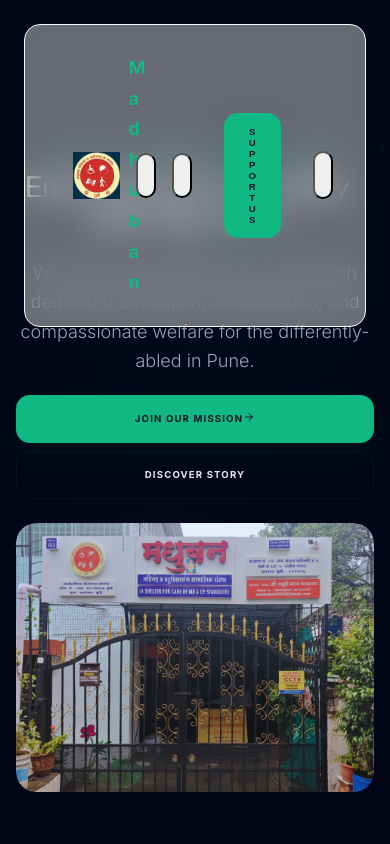
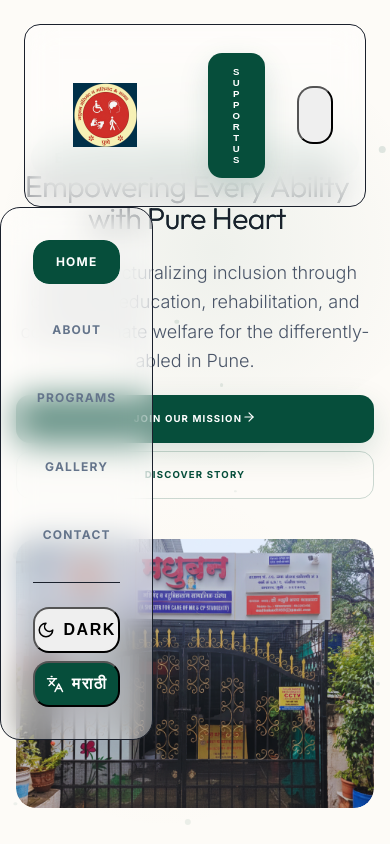
Before and after one commit to Dip-2007/cep-madhuban, a React (Vite) app: page / in a window 390 px wide. Both pictures are taken after a click on the button "Open menu". Shown: the top 844 px of the page. Built offline with nearby package versions, Linux system fonts and the light colour scheme.

Commit message:
feat: implement core website pages and components with responsive layout and motion animations

```diff
--- a/src/components/Header.jsx
+++ b/src/components/Header.jsx
@@ -64,7 +64,7 @@
             />
             <motion.span
                style={{ scale: logoScale }}
-               className="text-primary font-bold text-xl tracking-widest ml-1"
+               className="text-primary font-bold text-xl tracking-widest ml-1 hidden sm:block"
             >
                {t('nav.madhuban')}
             </motion.span>
@@ -129,31 +129,19 @@
             </NavLink>
           </div>
           {/* Mobile Menu Toggle */}
-          <div className="flex items-center gap-3 sm:gap-4 lg:hidden">
-            <button
-              onClick={() => setIsDark(!isDark)}
-              className="p-2 text-slate-600 bg-black/5 rounded-full"
-            >
-              {isDark ? <Sun size={16} /> : <Moon size={16} />}
-            </button>
-            <button
-              onClick={toggleLanguage}
-              className="flex items-center p-2 text-white bg-gradient-to-r from-primary to-primary-light rounded-full shadow-md"
-            >
-              <Languages size={16} />
-            </button>
+          <div className="flex items-center gap-2 sm:gap-4 lg:hidden">
             <NavLink to="/donate">
               <motion.button
                 whileHover={{ scale: 1.05 }}
                 whileTap={{ scale: 0.95 }}
-                className="btn btn-primary text-[10px] px-4 py-2"
+                className="btn btn-primary text-[10px] px-4 py-2 leading-none"
               >
                 {t('nav.support')}
               </motion.button>
             </NavLink>
             <button
               onClick={() => setIsOpen(!isOpen)}
-              className="p-2 rounded-xl hover:bg-white/20 transition-colors"
+              className="p-1 sm:p-2 rounded-xl transition-colors"
               aria-label={isOpen ? "Close menu" : "Open menu"}
             >
               <motion.div
@@ -161,7 +149,7 @@
                 animate={{ rotate: isOpen ? 90 : 0 }}
                 transition={{ duration: 0.2 }}
               >
-                {isOpen ? <X size={24} className="text-primary" /> : <Menu size={24} className="text-primary" />}
+                {isOpen ? <X size={26} strokeWidth={2.5} className="text-primary" /> : <Menu size={26} strokeWidth={2.5} className="text-primary" />}
               </motion.div>
             </button>
           </div>
@@ -199,14 +187,24 @@
                 </Link>
               );
             })}
-            <div className="border-t border-primary/20 my-2"></div>
-            <NavLink
-              to="/donate"
-              onClick={() => setIsOpen(false)}
-              className="w-full"
-            >
-              <button className="btn btn-primary w-full py-3 sm:py-4 text-[10px] sm:text-xs uppercase tracking-widest">{t('nav.support')}</button>
-            </NavLink>
+            <div className="border-t border-primary/10 my-2"></div>
+
+            <div className="grid grid-cols-2 gap-3 mt-2">
+              <button
+                onClick={() => setIsDark(!isDark)}
+                className={`flex items-center justify-center gap-2 py-3 rounded-xl transition-colors ${isDark ? 'bg-white/10 text-white' : 'bg-black/5 text-slate-700'}`}
+              >
+                {isDark ? <Sun size={18} /> : <Moon size={18} />}
+                <span className="text-[10px] font-bold uppercase tracking-widest">{isDark ? 'Light' : 'Dark'}</span>
+              </button>
+              <button
+                onClick={toggleLanguage}
+                className="flex items-center justify-center gap-2 py-3 bg-primary text-white rounded-xl shadow-md"
+              >
+                <Languages size={18} />
+                <span className="text-[10px] font-bold uppercase tracking-widest">{language === 'en' ? 'मराठी' : 'ENG'}</span>
+              </button>
+            </div>
           </motion.div>
         )}
       </AnimatePresence>
--- a/src/index.css
+++ b/src/index.css
@@ -63,6 +63,25 @@
   transition: all 0.3s ease;
 }
 
+/* Responsive Display Utilities */
+.hidden { display: none !important; }
+.block { display: block !important; }
+
+@media (min-width: 640px) {
+  .sm\:hidden { display: none !important; }
+  .sm\:block { display: block !important; }
+}
+
+@media (min-width: 768px) {
+  .md\:hidden { display: none !important; }
+  .md\:block { display: block !important; }
+}
+
+@media (min-width: 1024px) {
+  .lg\:hidden { display: none !important; }
+  .lg\:block { display: block !important; }
+}
+
 h1,
 h2,
 h3,
@@ -81,6 +100,12 @@
   padding: 0 2rem;
 }
 
+@media (max-width: 640px) {
+  .container {
+    padding: 0 1.25rem;
+  }
+}
+
 /* Premium Components */
 .glass {
   background: var(--glass);
@@ -91,6 +116,18 @@
 
 .section-padding {
   padding: 8rem 0;
+}
+
+@media (max-width: 768px) {
+  .section-padding {
+    padding: 5rem 0;
+  }
+}
+
+@media (max-width: 480px) {
+  .section-padding {
+    padding: 3.5rem 0;
+  }
 }
 
 /* The "Best" Buttons */
@@ -564,6 +601,18 @@
   font-size: 4.5rem;
 }
 
+@media (max-width: 768px) {
+  .text-7xl { font-size: 3.5rem; }
+  .text-5xl { font-size: 2.5rem; }
+  .text-4xl { font-size: 2rem; }
+}
+
+@media (max-width: 480px) {
+  .text-7xl { font-size: 2.5rem; }
+  .text-5xl { font-size: 2rem; }
+  .text-4xl { font-size: 1.75rem; }
+}
+
 .md\:text-2xl {
   font-size: 1.5rem;
 }
--- a/src/pages/About.jsx
+++ b/src/pages/About.jsx
@@ -11,14 +11,14 @@
   };
 
   return (
-    <div className="about-v2 pt-40 pb-32">
+    <div className="about-v2 pt-24 sm:pt-32 lg:pt-40 pb-16 sm:pb-24 lg:pb-32">
       <div className="container">
         {/* Header Section */}
         <motion.div
           initial="hidden"
           whileInView="visible"
           viewport={{ once: true }}
-          className="max-w-4xl mb-16 sm:mb-24 md:mb-32"
+          className="max-w-4xl mb-12 sm:mb-24 md:mb-32"
         >
           <motion.span variants={fadeInUp} className="text-[10px] font-bold tracking-[0.4em] uppercase text-primary mb-6 sm:mb-10 block">{t('about.header.badge')}</motion.span>
           <motion.h1 variants={fadeInUp} className="text-2xl sm:text-4xl md:text-6xl lg:text-7xl font-light text-text leading-tight mb-6 sm:mb-12">
@@ -31,7 +31,7 @@
         </motion.div>
 
         {/* Narrative Section */}
-        <div className="grid grid-cols-1 md:grid-cols-12 gap-10 sm:gap-16 md:gap-24 items-start mb-24 md:mb-40">
+        <div className="grid grid-cols-1 md:grid-cols-12 gap-12 sm:gap-16 md:gap-24 items-start mb-20 sm:mb-24 md:mb-40">
           <motion.div
             initial={{ opacity: 0, x: -30 }}
             whileInView={{ opacity: 1, x: 0 }}
@@ -99,8 +99,8 @@
         >
           <div className="absolute top-0 right-0 w-64 h-64 bg-white/5 rounded-full -translate-y-1/2 translate-x-1/2"></div>
           <div className="relative z-10">
-            <h2 className="text-4xl md:text-5xl font-light mb-10 leading-tight">{t('about.vision.titlePart1')} <span className="italic">{t('about.vision.titlePart2')}</span></h2>
-            <p className="text-xl md:text-3xl font-light italic leading-relaxed max-w-4xl mx-auto opacity-80">
+            <h2 className="text-3xl sm:text-4xl md:text-5xl font-light mb-6 sm:mb-10 leading-tight">{t('about.vision.titlePart1')} <span className="italic">{t('about.vision.titlePart2')}</span></h2>
+            <p className="text-lg sm:text-xl md:text-3xl font-light italic leading-relaxed max-w-4xl mx-auto opacity-80">
               {t('about.vision.desc')}
             </p>
           </div>
--- a/src/pages/Contact.jsx
+++ b/src/pages/Contact.jsx
@@ -84,9 +84,9 @@
   };
 
   return (
-    <div className="contact-v2 pt-40 pb-32">
+    <div className="contact-v2 pt-24 sm:pt-32 lg:pt-40 pb-16 sm:pb-24 lg:pb-32">
       <div className="container">
-        <div className="max-w-4xl mb-16 sm:mb-24 md:mb-32">
+        <div className="max-w-4xl mb-12 sm:mb-24 md:mb-32">
           <motion.span
             initial={{ opacity: 0 }}
             whileInView={{ opacity: 1 }}
@@ -132,7 +132,7 @@
                   value={formData.name}
                   onChange={handleInputChange}
                   required
-                  className="bg-white border border-slate-300 px-4 sm:px-6 py-3 sm:py-4 rounded-xl focus:outline-none focus:border-primary focus:ring-2 focus:ring-primary/20 transition-all text-base sm:text-base text-text placeholder:text-slate-400 min-h-48px"
+                  className="bg-white border border-slate-300 px-4 sm:px-6 py-4 sm:py-4 rounded-xl focus:outline-none focus:border-primary focus:ring-2 focus:ring-primary/20 transition-all text-base text-text placeholder:text-slate-400 min-h-[54px]"
                   placeholder={t('contact.form.namePlaceholder')}
                   autoComplete="name"
                 />
@@ -147,7 +147,7 @@
                   value={formData.email}
                   onChange={handleInputChange}
                   required
-                  className="bg-white border border-slate-300 px-4 sm:px-6 py-3 sm:py-4 rounded-xl focus:outline-none focus:border-primary focus:ring-2 focus:ring-primary/20 transition-all text-base sm:text-base text-text placeholder:text-slate-400 min-h-48px"
+                  className="bg-white border border-slate-300 px-4 sm:px-6 py-4 sm:py-4 rounded-xl focus:outline-none focus:border-primary focus:ring-2 focus:ring-primary/20 transition-all text-base text-text placeholder:text-slate-400 min-h-[54px]"
                   placeholder="john@example.com"
                   autoComplete="email"
                 />
@@ -161,7 +161,7 @@
                   name="phone"
                   value={formData.phone}
                   onChange={handleInputChange}
-                  className="bg-white border border-slate-300 px-4 sm:px-6 py-3 sm:py-4 rounded-xl focus:outline-none focus:border-primary focus:ring-2 focus:ring-primary/20 transition-all text-base sm:text-base text-text placeholder:text-slate-400 min-h-48px"
+                  className="bg-white border border-slate-300 px-4 sm:px-6 py-4 sm:py-4 rounded-xl focus:outline-none focus:border-primary focus:ring-2 focus:ring-primary/20 transition-all text-base text-text placeholder:text-slate-400 min-h-[54px]"
                   placeholder="9876543210"
                   autoComplete="tel"
                 />
@@ -175,7 +175,7 @@
                   name="subject"
                   value={formData.subject}
                   onChange={handleInputChange}
-                  className="bg-white border border-slate-300 px-4 sm:px-6 py-3 sm:py-4 rounded-xl focus:outline-none focus:border-primary focus:ring-2 focus:ring-primary/20 transition-all text-base sm:text-base text-text placeholder:text-slate-400 min-h-48px"
+                  className="bg-white border border-slate-300 px-4 sm:px-6 py-4 sm:py-4 rounded-xl focus:outline-none focus:border-primary focus:ring-2 focus:ring-primary/20 transition-all text-base text-text placeholder:text-slate-400 min-h-[54px]"
                   placeholder={t('contact.form.subjectPlaceholder')}
                   autoComplete="off"
                 />
--- a/src/pages/Donate.jsx
+++ b/src/pages/Donate.jsx
@@ -28,14 +28,14 @@
   };
 
   return (
-    <div className="donate-page pt-40 pb-32">
+    <div className="donate-page pt-24 sm:pt-32 lg:pt-40 pb-16 sm:pb-24 lg:pb-32">
       <div className="container">
         {/* Header Section */}
         <motion.div
           initial="hidden"
           whileInView="visible"
           viewport={{ once: true }}
-          className="max-w-4xl mb-16 sm:mb-24 md:mb-32 text-center"
+          className="max-w-4xl mb-12 sm:mb-24 md:mb-32 text-center mx-auto"
         >
           <motion.span
             variants={fadeInUp}
--- a/src/pages/Gallery.jsx
+++ b/src/pages/Gallery.jsx
@@ -38,9 +38,9 @@
   const allVideos = [...(dynamicVideos || []), ...staticVideos];
 
   return (
-    <div className="gallery-v2 pt-40 pb-32">
+    <div className="gallery-v2 pt-24 sm:pt-32 lg:pt-40 pb-16 sm:pb-24 lg:pb-32">
       <div className="container">
-        <div className="max-w-4xl mb-16 sm:mb-24 md:mb-32">
+        <div className="max-w-4xl mb-12 sm:mb-24 md:mb-32">
           <motion.span
             initial={{ opacity: 0 }}
             whileInView={{ opacity: 1 }}
--- a/src/pages/Home.jsx
+++ b/src/pages/Home.jsx
@@ -202,23 +202,24 @@
 
               <motion.div
                 variants={itemVars}
-                className="flex flex-col sm:flex-row flex-wrap justify-center lg:justify-start gap-4"
+                className="flex flex-col sm:flex-row flex-wrap justify-center lg:justify-start gap-4 mb-4 sm:mb-0"
               >
                 <Link
                   to="/contact"
-                  className="btn btn-primary group px-6 sm:px-8 text-tiny sm:text-xs-plus"
+                  className="btn btn-primary group px-6 sm:px-8 py-4 sm:py-3 text-xs-plus leading-none"
                 >
                   {t('home.hero.join')}
                   <motion.span
                     animate={{ x: [0, 5, 0] }}
                     transition={{ repeat: Infinity, duration: 1.5 }}
+                    className="inline-block ml-2"
                   >
-                    <ArrowRight size={12} className="ml-2 sm:ml-3" />
+                    <ArrowRight size={14} />
                   </motion.span>
                 </Link>
                 <Link
                   to="/about"
-                  className="btn btn-outline px-6 sm:px-8 text-tiny sm:text-xs-plus border-slate-300 text-slate-700 hover:border-primary hover:text-white"
+                  className="btn btn-outline px-6 sm:px-8 py-4 sm:py-3 text-xs-plus border-slate-300 text-slate-700 hover:border-primary hover:text-white leading-none"
                 >
                   {t('home.hero.discover')}
                 </Link>
@@ -306,10 +307,10 @@
                 >
                   <item.icon className="text-primary" size={24} strokeWidth={1.5} />
                 </motion.div>
-                <h3 className="text-base sm:text-lg md:text-xl mb-3 sm:mb-4 font-medium uppercase tracking-wider">
+                <h3 className="text-lg md:text-xl mb-3 sm:mb-4 font-bold uppercase tracking-widest-sm">
                   {item.title}
                 </h3>
-                <p className="text-sm sm:text-base text-muted font-light leading-relaxed">
+                <p className="text-sm sm:text-base text-muted font-light leading-relaxed max-w-sm mx-auto">
                   {item.desc}
                 </p>
               </motion.div>
@@ -366,12 +367,12 @@
                 viewport={{ once: true }}
                 transition={{ duration: 0.7, delay: i * 0.12, ease: [0.16, 1, 0.3, 1] }}
                 whileHover={{ y: -6, scale: 1.02 }}
-                className="glass py-8 sm:py-10 px-6 sm:px-16 flex flex-col justify-center items-center bg-primary text-white rounded-2xl cursor-default"
+                className="glass py-8 sm:py-12 px-4 sm:px-12 flex flex-col justify-center items-center bg-primary text-white rounded-2xl cursor-default text-center"
               >
-                <h4 className="text-3xl sm:text-4xl md:text-5xl font-light mb-2">
+                <h4 className="text-4xl sm:text-5xl font-light mb-2">
                   <AnimatedCounter end={item.end} suffix={item.suffix} duration={item.duration} />
                 </h4>
-                <p className="text-white/60 uppercase text-tiny sm:text-xs-plus tracking-widest-xs sm:tracking-widest-sm">
+                <p className="text-white/70 uppercase text-[10px] sm:text-xs tracking-widest-lg">
                   {item.label}
                 </p>
               </motion.div>
--- a/src/pages/Programs.jsx
+++ b/src/pages/Programs.jsx
@@ -53,9 +53,9 @@
   ];
 
   return (
-    <div className="programs-v2 pt-40 pb-32">
+    <div className="programs-v2 pt-24 sm:pt-32 lg:pt-40 pb-16 sm:pb-24 lg:pb-32">
       <div className="container">
-        <div className="max-w-4xl mb-16 sm:mb-24 md:mb-32">
+        <div className="max-w-4xl mb-12 sm:mb-24 md:mb-32">
           <motion.span
             initial={{ opacity: 0 }}
             whileInView={{ opacity: 1 }}
@@ -91,7 +91,7 @@
               transition={{ duration: 0.8, delay: i * 0.1 }}
               viewport={{ once: true }}
               whileHover={{ y: -15 }}
-              className="glass p-6 sm:p-8 md:p-12 rounded-2xl group transition-all duration-500 hover:shadow-premium"
+              className="glass p-6 sm:p-8 md:p-12 rounded-2xl group transition-all duration-500 hover:shadow-premium border-none"
             >
               <div className={`w-14 sm:w-16 h-14 sm:h-16 rounded-xl ${prog.bg} flex items-center justify-center mb-6 sm:mb-8 md:mb-10 group-hover:scale-110 transition-transform duration-500`}>
                 <prog.icon className={prog.color} size={28} strokeWidth={1.5} />
@@ -110,9 +110,9 @@
         <motion.div
           initial={{ opacity: 0, scale: 0.95 }}
           whileInView={{ opacity: 1, scale: 1 }}
-          className="mt-16 sm:mt-20 md:mt-32 glass p-8 sm:p-12 md:p-20 bg-primary rounded-2xl sm:rounded-3xl text-white text-center"
+          className="mt-16 sm:mt-20 md:mt-32 glass p-6 sm:p-12 md:p-20 bg-primary rounded-2xl sm:rounded-3xl text-white text-center"
         >
-          <h2 className="text-2xl sm:text-3xl md:text-4xl font-light mb-6 sm:mb-8">{t('programs.cta.title')}</h2>
+          <h2 className="text-xl sm:text-3xl md:text-4xl font-light mb-6 sm:mb-8">{t('programs.cta.title')}</h2>
           <p className="text-white/60 mb-8 sm:mb-10 md:mb-12 max-w-xl mx-auto font-light text-sm sm:text-base md:text-lg">
             {t('programs.cta.desc')}
           </p>
```
Also changed, not shown: vercel.json.
